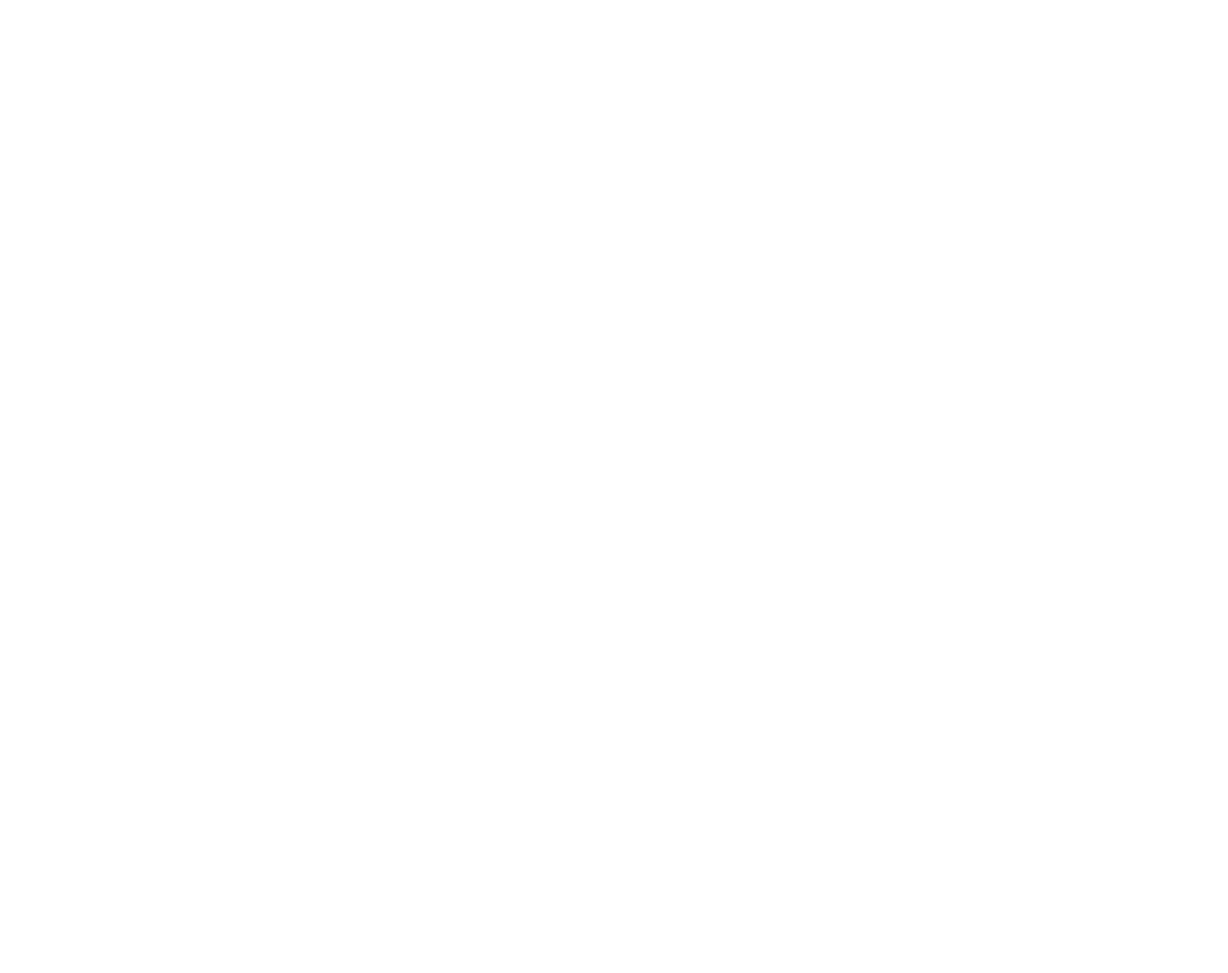
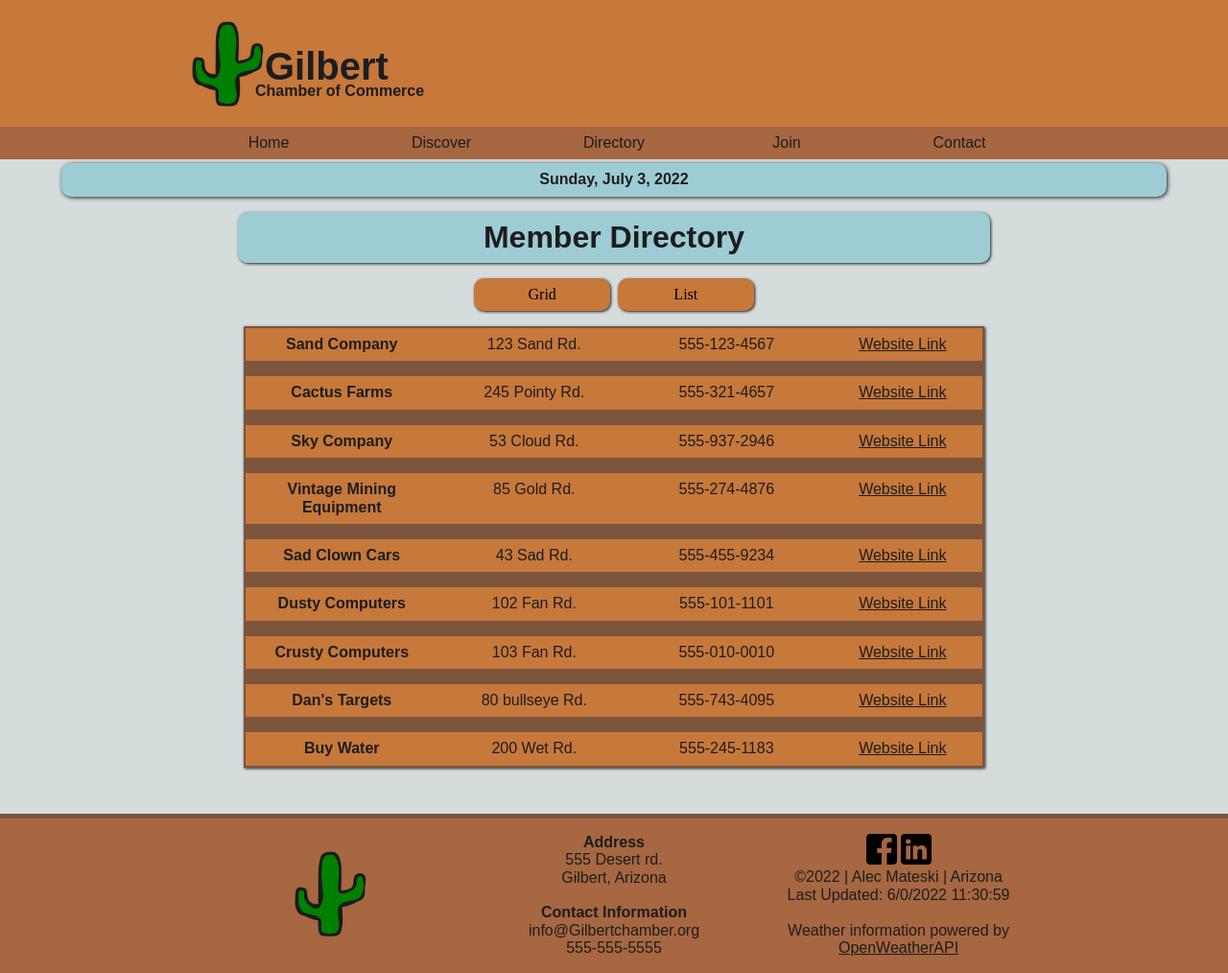
Before and after one commit to Jarliks/wdd230, a plain HTML site: page chamber/directory.html in a window 1280 px wide. Shown: the whole page at 96% size. Before the commit the page ends 800 px from the top, so only its background shows below. Drawn offline with Linux system fonts and the light colour scheme; a web font is replaced by a local one.

Commit message:
Directories Page Done

```diff
--- a/chamber/css/large.css
+++ b/chamber/css/large.css
@@ -104,4 +104,32 @@
     .contact-info {
         width: 50%;
     }
+
+    /* Directory --------------------------------- */
+
+    article {
+        width: 60%;
+        margin: auto;
+    }
+
+    .list {
+        box-shadow: 1px 1px 3px var(--not-black);
+    }
+
+    .grid {
+        grid-template-columns: 1fr 1fr 1fr;
+
+    }
+
+    .grid section img {
+        max-width: 48px;
+    }
+
+    .directory-title {
+        width: 60%;
+    }
+
+    .directory-menu {
+        width: 60%;
+    }
 }
--- a/chamber/css/medium.css
+++ b/chamber/css/medium.css
@@ -80,4 +80,28 @@
     .contact-info {
         width: 80%;
     }
+
+    /* Directory --------------------------------- */
+
+    .list section {
+        grid-template-columns: 1fr 1fr 1fr 20%;
+    }
+
+    .list section .website {
+        display: block;
+    }
+
+    .grid {
+        grid-template-columns: 1fr 1fr;
+
+    }
+
+    .directory-title {
+        width: 80%;
+        margin: auto;
+    }
+
+    .directory-menu {
+        width: 80%;
+    }
 }
--- a/chamber/css/small.css
+++ b/chamber/css/small.css
@@ -410,7 +410,7 @@ form {
     box-shadow: 1px 1px 3px var(--not-black);
 }
 
-form h3, .contact-info h3 {
+form h3, .contact-info h3, .directory-title {
     font-size: 2em;
     margin-bottom: 0.5em;
     text-align: center;
@@ -511,3 +511,111 @@ input, textarea {
     border-radius: 10px;
     box-shadow: 1px 1px 3px var(--not-black);
 }
+
+/* Directory ------------------------------------------------------------ */
+
+
+
+article section {
+    box-shadow: none;
+    min-height: 1em;
+    border-radius: 0px;
+}
+
+article img {
+    max-width: 32px;
+}
+
+article p, article a {
+    text-align: center;
+}
+
+.list {
+    display: flex;
+    flex-direction: column;
+    gap: 1em;
+    background-color: var(--shadows-orange);
+    border: solid 2px var(--shadows-orange);
+    margin-top: 1em;
+}
+
+.list section {
+    display: grid;
+	justify-content: center;
+    grid-gap: 1em;
+    grid-template-columns: 1fr 1fr 1fr;
+    background-color: var(--prime-orange);
+    padding: 0.5em;
+}
+
+.list section .website {
+    display: none;
+}
+
+.list section img {
+    display: none;
+}
+
+.grid {
+    display: grid;
+    grid-template-columns: 1fr;
+    grid-gap: 1em;
+    width: 60%;
+    margin: auto;
+    margin-top: 1em;
+}
+
+.grid section {
+    display: grid;
+    justify-content: center;
+    background-color: var(--prime-orange);
+    padding: 0.5em;
+    border-radius: 10px;
+    box-shadow: 1px 1px 3px var(--not-black);
+}
+
+.grid section img {
+    display: block;
+    justify-self: center;
+    padding: 0.5em;
+}
+
+.directory-title {
+    margin-top: 0.5em !important;
+}
+
+.directory-menu {
+    padding-top: 1em;
+    justify-content: center;
+    display: grid;
+    width: 90%;
+    margin: auto;
+    grid-template-columns: 30% 1fr 1fr 30%;
+    grid-gap: 0.5em;
+}
+
+#grid {
+    grid-column: 2/3;
+    background-color: var(--prime-orange);
+    border: none;
+    border-radius: 10px;
+    padding: 0.5em;
+    box-shadow: 1px 1px 3px var(--not-black);
+}
+
+#grid:hover {
+    background-color: var(--prime-blue);
+}
+
+#list {
+    grid-column: 3/4;
+    background-color: var(--prime-orange);
+    border: none;
+    border-radius: 10px;
+    padding: 0.5em;
+    box-shadow: 1px 1px 3px var(--not-black);
+}
+
+#list:hover {
+    background-color: var(--prime-blue);
+}
--- a/chamber/directory.html
+++ b/chamber/directory.html
@@ -0,0 +1,87 @@
+<!DOCTYPE html>
+<html lang="en">
+  <head>
+    <meta charset="UTF-8" />
+    <meta http-equiv="X-UA-Compatible" content="IE=edge" />
+    <meta name="viewport" content="width=device-width, initial-scale=1.0" />
+    <meta
+      name="description"
+      content="Directory Page for Chamber of Commerce Assignment for Alec Mateski in WDD 230: Web Frontend Development at Brigham Young University - Idaho"
+    />
+    <link rel="stylesheet" href="css/normalize.css" />
+    <link rel="stylesheet" href="css/small.css" />
+    <link rel="stylesheet" href="css/medium.css" />
+    <link rel="stylesheet" href="css/large.css" />
+    <title>Directory - Gilbert AZ Chamber of Commerce</title>
+    <link rel="icon" type="image/x-icon" href="images/cactus.png" />
+  </head>
+  <main>
+    <header>
+      <div class="header-box">
+        <div class="title">
+          <a href="index.html"><img src="images/cactus.png" alt="logo" /></a>
+          <h1>Gilbert</h1>
+          <h2>Chamber of Commerce</h2>
+        </div>
+        <a href="#" onclick="toggleMenu()" class="mobile-menu">&#9776;</a>
+      </div>
+      <nav>
+        <ul class="navigation">
+          <a href="index.html"><li>Home</li></a>
+          <a href="discover.html"><li>Discover</li></a>
+          <a href="directory.html"><li>Directory</li></a>
+          <a href="join.html"><li>Join</li></a>
+          <a href="contact.html"><li>Contact</li></a>
+        </ul>
+      </nav>
+      <div class="date">
+        <span id="current-date"></span><br />
+        <span id="banner">
+          🤝🏼 Come join us for the chamber meet and greet Wednesday at 7:00
+          p.m.
+        </span>
+      </div>
+    </header>
+    <body>
+      <h3 class="directory-title">Member Directory</h3>
+      <div class="directory-menu">
+        <button id="grid">Grid</button>
+        <button id="list">List</button>
+      </div>
+      <article class="directory-grid member-cards list"></article>
+    </body>
+    <footer>
+      <div class="footer-box">
+        <div>
+          <img src="images/cactus.png" alt="logo-footer" />
+        </div>
+        <div>
+          <p><strong>Address</strong></p>
+          <p>555 Desert rd.</p>
+          <p>Gilbert, Arizona</p>
+          <br />
+          <p><strong>Contact Information</strong></p>
+          <p>info@Gilbertchamber.org</p>
+          <p>555-555-5555</p>
+        </div>
+        <div class="extra-info">
+          <a href="https://www.facebook.com/"
+            ><img src="images/facebook.png" alt="facebook"
+          /></a>
+          <a href="https://www.linkedin.com/"
+            ><img src="images/linkedin.png" alt="linked-in"
+          /></a>
+          <p>&copy;<span id="year"></span> | Alec Mateski | Arizona</p>
+          <p>Last Updated: <span id="timestamp"></span></p>
+          <br />
+          <p>
+            Weather information powered by
+            <a href="https://openweathermap.org/">OpenWeatherAPI</a>
+          </p>
+        </div>
+      </div>
+    </footer>
+    <script src="js/index.js"></script>
+    <script src="js/directory.js"></script>
+  </main>
+</html>
--- /dev/null
+++ b/chamber/js/directory.js
@@ -0,0 +1,56 @@
+const gridbutton = document.querySelector("#grid");
+const listbutton = document.querySelector("#list");
+const display = document.querySelector("article");
+
+gridbutton.addEventListener("click", () => {
+	display.classList.add("grid");
+	display.classList.remove("list");
+});
+listbutton.addEventListener("click", () => {
+	display.classList.add("list");
+	display.classList.remove("grid");
+});
+
+const requestAdress = "json/data.json"
+const cards = document.querySelector(".member-cards");
+
+fetch(requestAdress)
+    .then(function (response) {
+        return response.json();
+    })
+    .then(function (jsonObject) {
+        const members = jsonObject['companies'];
+        members.forEach(displayMembers);
+      });
+
+function displayMembers(members) {
+    let card = document.createElement('section');
+    let name = document.createElement('p');
+    let icon = document.createElement('img');
+    let address = document.createElement('p');
+    let phone = document.createElement('p');
+    let site = document.createElement('a');
+    let membership = document.createElement('p');
+
+    name.innerHTML = `<strong>${members.name}</strong>`;
+    address.innerHTML = `${members.address}`;
+    phone.innerHTML = `${members.phone}`;
+    site.innerHTML = `Website Link`;
+    site.setAttribute('href', members.website);
+    site.setAttribute('class', "website")
+    membership.innerHTML = `${members.membership}`;
+
+    icon.setAttribute('src', members.image);
+    icon.setAttribute('alt', `${members.name}-icon`);
+    icon.setAttribute('loading', 'lazy');
+
+    card.append(name);
+    card.append(icon);
+    card.append(address);
+    card.append(phone);
+    card.append(phone);
+    card.append(site);
+
+    cards.append(card);
+
+}
--- /dev/null
+++ b/chamber/json/data.json
@@ -0,0 +1,85 @@
+{
+    "companies":
+    [
+        {
+            "name": "Sand Company",
+            "image": "images/company-icon.png",
+            "address": "123 Sand Rd.",
+            "phone": "555-123-4567",
+            "website": "www.sandcompany.com",
+            "membership": "Gold Membership"
+        },
+
+        {
+            "name": "Cactus Farms",
+            "image": "images/company-icon.png",
+            "address": "245 Pointy Rd.",
+            "phone": "555-321-4657",
+            "website": "www.cactusfarm.com",
+            "membership": "Gold Membership"
+        },
+
+        {
+            "name": "Sky Company",
+            "image": "images/company-icon.png",
+            "address": "53 Cloud Rd.",
+            "phone": "555-937-2946",
+            "website": "www.skycompany.com",
+            "membership": "Gold Membership"
+        },
+
+        {
+            "name": "Vintage Mining Equipment",
+            "image": "images/company-icon.png",
+            "address": "85 Gold Rd.",
+            "phone": "555-274-4876",
+            "website": "www.vintageminingcompany.com",
+            "membership": "Gold Membership"
+        },
+
+        {
+            "name": "Sad Clown Cars",
+            "image": "images/company-icon.png",
+            "address": "43 Sad Rd.",
+            "phone": "555-455-9234",
+            "website": "www.sadclowncompany.com",
+            "membership": "Silver Membership"
+        },
+
+        {
+            "name": "Dusty Computers",
+            "image": "images/company-icon.png",
+            "address": "102 Fan Rd.",
+            "phone": "555-101-1101",
+            "website": "www.dustycomputercompany.com",
+            "membership": "Silver Membership"
+        },
+
+        {
+            "name": "Crusty Computers",
+            "image": "images/company-icon.png",
+            "address": "103 Fan Rd.",
+            "phone": "555-010-0010",
+            "website": "www.crustycomputercompany.com",
+            "membership": "Silver Membership"
+        },
+
+        {
+            "name": "Dan's Targets",
+            "image": "images/company-icon.png",
+            "address": "80 bullseye Rd.",
+            "phone": "555-743-4095",
+            "website": "www.targetsforsale.com",
+            "membership": "Bronze Membership"
+        },
+
+        {
+            "name": "Buy Water",
+            "image": "images/company-icon.png",
+            "address": "200 Wet Rd.",
+            "phone": "555-245-1183",
+            "website": "www.wheretogetwaterinthedesert.com",
+            "membership": "NP Membership"
+        }
+    ]
+}
```
Also changed, not shown: chamber/images/company-icon.png (added).
